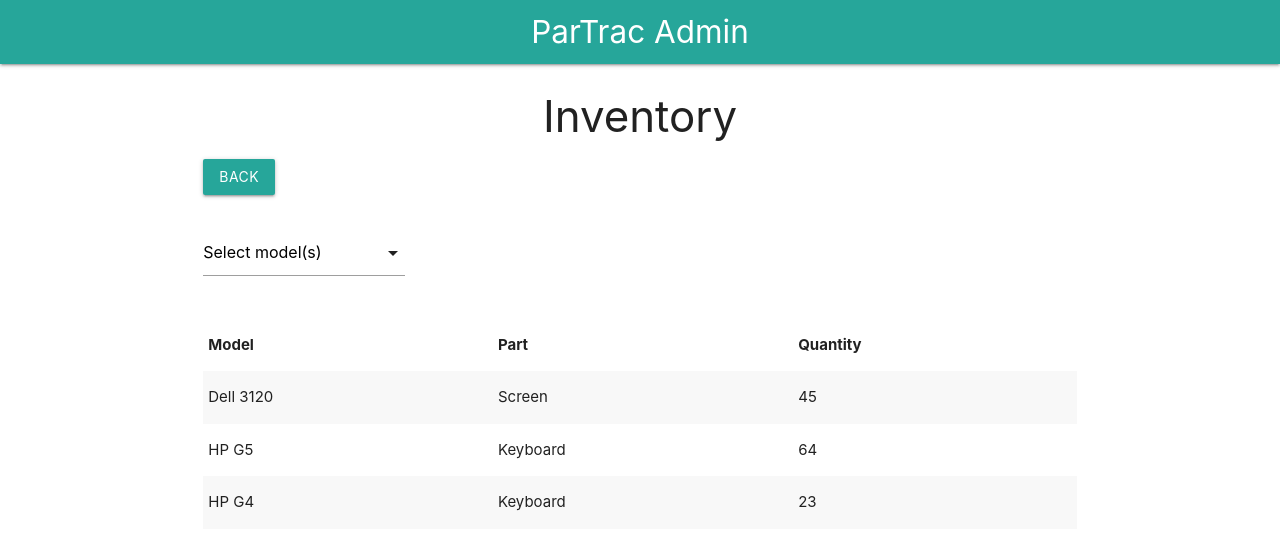
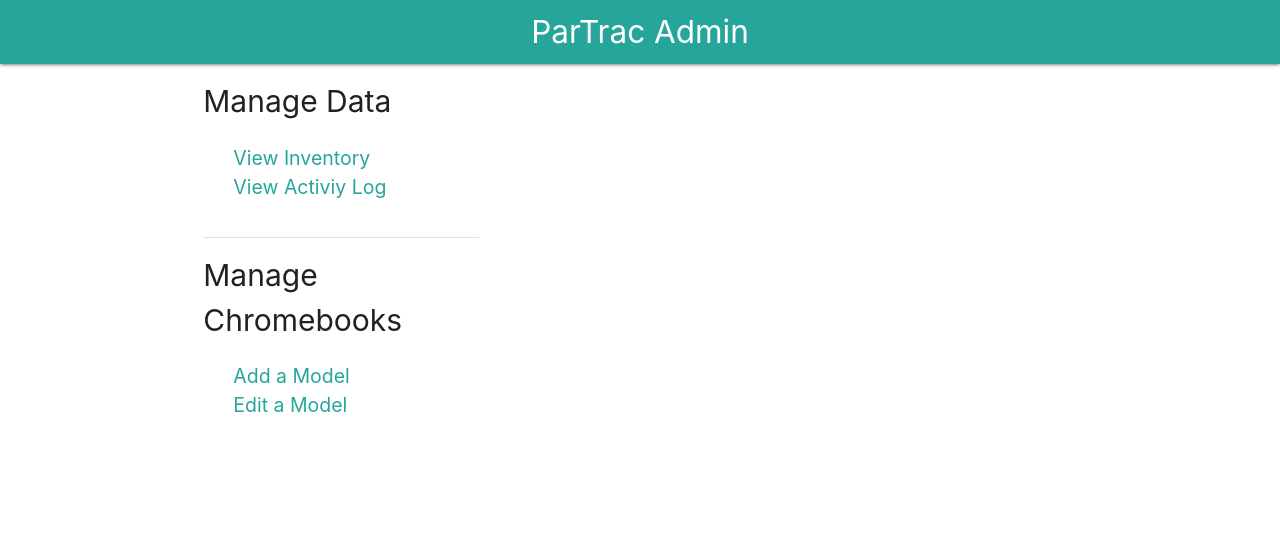
Before and after one commit to KantKontrol/Part-Tracker, a React (Create React App) app in the folder back-end/partrac-admin/client/: page /home in a window 1280 px wide. Shown: the top 548 px of the page. Built offline with nearby package versions, Linux system fonts and the light colour scheme.

Commit message:
setup basic routing in app.js

```diff
--- a/back-end/partrac-admin/client/src/App.js
+++ b/back-end/partrac-admin/client/src/App.js
@@ -11,7 +11,9 @@ import ViewInventory from "./pages/ViewInventory";
 function App() {
   return (
     <Router>
-        <ViewInventory />
+      <Route exact path="/login" component={Login}></Route>
+      <Route exact path="/home" component={AdminLanding}></Route>
+      <Route exact path="/viewinventory" component={ViewInventory}></Route>
     </Router>
   );
 }
--- a/back-end/partrac-admin/client/src/pages/AdminLanding.js
+++ b/back-end/partrac-admin/client/src/pages/AdminLanding.js
@@ -15,7 +15,7 @@ export default function AdminLanding(){
 
                         <div className="section">
                             <div className="header-title">Manage Data</div>
-                            <LinkList titleOne="View Inventory" refOne="/home"  titleTwo="View Activiy Log"  refTwo="/home"/>
+                            <LinkList titleOne="View Inventory" refOne="/viewinventory"  titleTwo="View Activiy Log"  refTwo="/home"/>
                         </div>
 
                         <div className="divider"></div>
```
